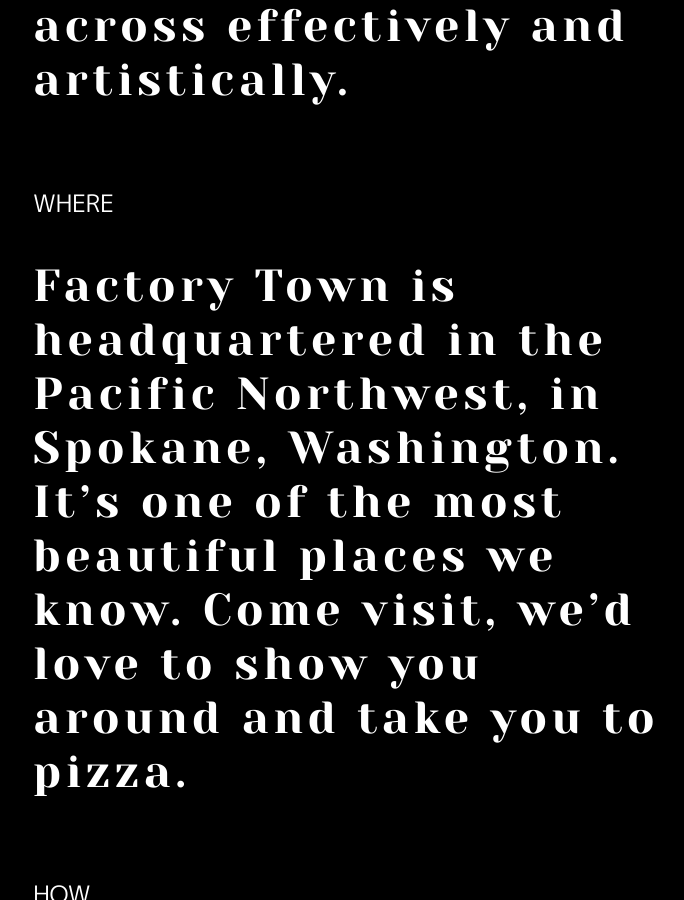
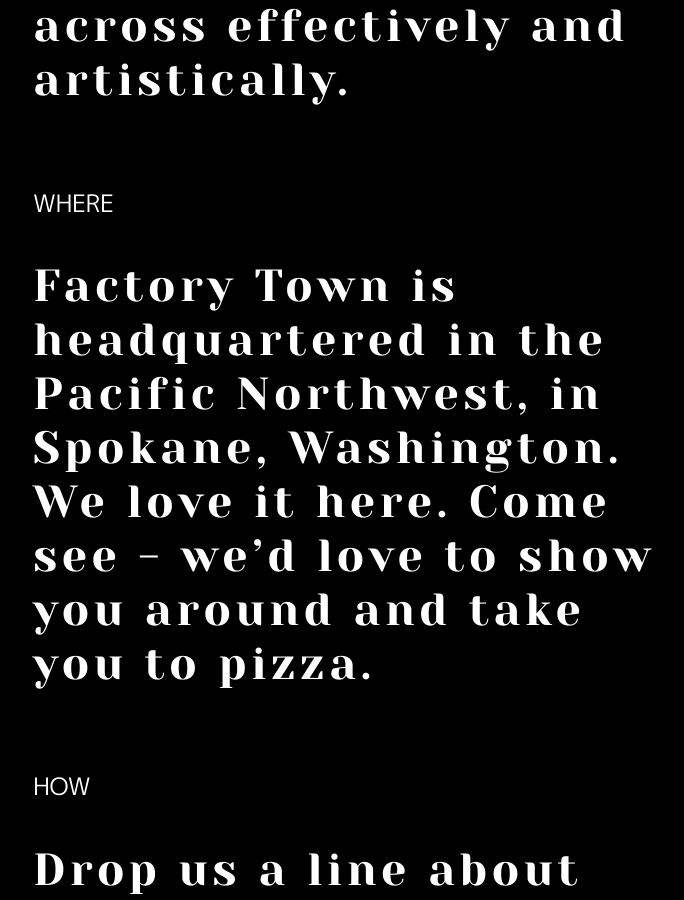
Before and after one commit to factorytown/factorytown.github.io, a Jekyll site: the page built from _pages/about.md, in a window 1280 px wide and 900 px high, scrolled down 1324 px. Shown: the whole window, without its empty margins (287-971 px from the left). Built offline with Jekyll 4.4.1, drawn with Linux system fonts in a browser that asks for light colours; nearby versions of some CDN libraries.

Commit message:
Updated About

```diff
--- a/_pages/about.md
+++ b/_pages/about.md
@@ -18,7 +18,7 @@
 
 ### WHERE
 
-## Factory Town is headquartered in the Pacific Northwest, in Spokane, Washington. It's one of the most beautiful places we know. Come visit, we'd love to show you around and take you to pizza.
+## Factory Town is headquartered in the Pacific Northwest, in Spokane, Washington. We love it here. Come see - we'd love to show you around and take you to pizza.
 
 <BR>
 
```
